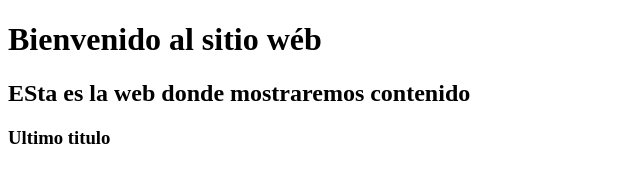
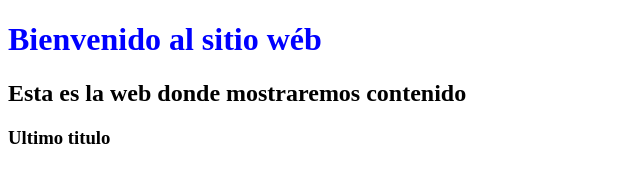
Before and after one commit to henryrico1808/pagina_web, a plain HTML site: page index.html in a window 1280 px wide. Shown: the whole page, without its empty margins (0-640 px from the left). Drawn offline with Linux system fonts and the light colour scheme.

Commit message:
Cambia el color del Titulo
Titulo en colo azul

```diff
--- a/index.html
+++ b/index.html
@@ -3,10 +3,13 @@
     <head>
         <meta charset="utf-8">
         <title>Estudio fotografico henrycool</title>
+
     </head>
     <body>
-        <h1>Bienvenido al sitio wéb</h1>
-        <h2>ESta es la web donde mostraremos contenido </h2>
+
+
+        <h1 style="color:blue;">Bienvenido al sitio wéb</h1>
+        <h2>Esta es la web donde mostraremos contenido </h2>
         <h3>Ultimo titulo </h3>
     </body>
 </html>
```
